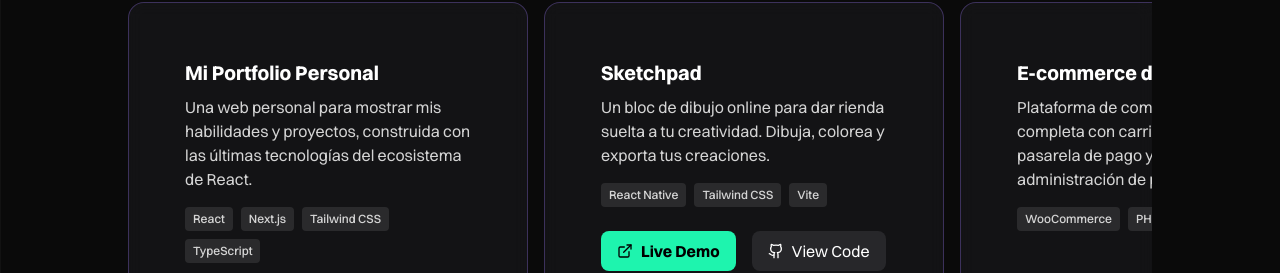
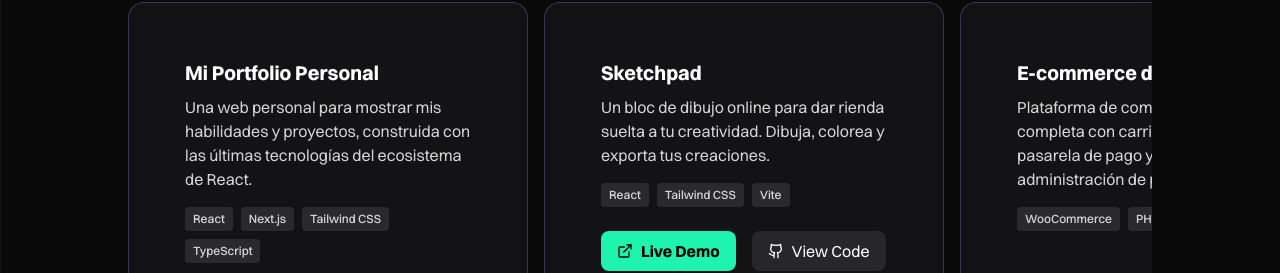
Before and after one commit to ericpastorm/mi-portfolio, a Next.js app: page / in a window 1280 px wide. Shown: the part 1887-2160 px from the top of the page. Built offline with nearby package versions, Linux system fonts and the light colour scheme; no server answers.

Commit message:
Fixed minor issues

```diff
--- a/data/projects.ts
+++ b/data/projects.ts
@@ -19,7 +19,7 @@ export const projectsData: ProjectType[] = [
   {
     title: "Sketchpad",
     description: "Un bloc de dibujo online para dar rienda suelta a tu creatividad. Dibuja, colorea y exporta tus creaciones.",
-    tags: ["React Native", "Tailwind CSS", "Vite"],
+    tags: ["React", "Tailwind CSS", "Vite"],
     demoUrl: "https://ericpastorm.github.io/sketchpad/",
     codeUrl: "https://github.com/ericpastorm/sketchpad",
   },
```
